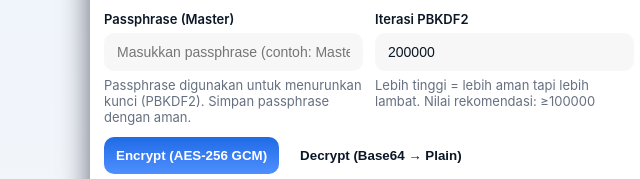
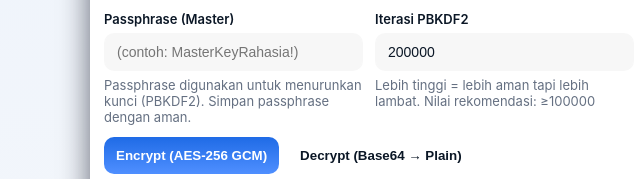
Before and after one commit to Yusufm39/enkripsi, a plain HTML site: page index.html in a window 1280 px wide. Shown: the part 357-536 px from the top of the page, 0-640 px from the left. Drawn offline with Linux system fonts and the light colour scheme.

Commit message:
Update index.html

```diff
--- a/index.html
+++ b/index.html
@@ -61,7 +61,7 @@
         <div class="cols" style="margin-top:10px">
           <div>
             <label for="pass">Passphrase (Master)</label>
-            <input id="pass" type="password" placeholder="Masukkan passphrase (contoh: MasterKeyRahasia!)" />
+            <input id="pass" type="password" placeholder="(contoh: MasterKeyRahasia!)" />
             <div class="hint">Passphrase digunakan untuk menurunkan kunci (PBKDF2). Simpan passphrase dengan aman.</div>
           </div>
           <div>
```
